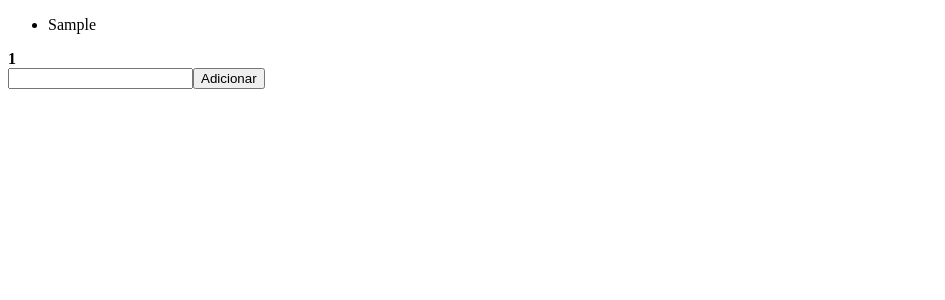
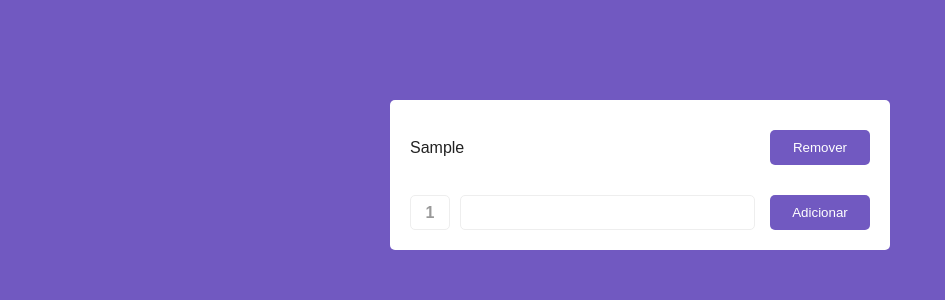
Before and after one commit to maurodesouza/hooks-gostack-introduction, a React (Create React App) app: page / in a window 1280 px wide. Both pictures are taken after typing "Sample" into the empty fields and a click on the button "Adicionar". Shown: the top 300 px of the page, without its empty margins (0-945 px from the left). Built offline with nearby package versions, Linux system fonts and the light colour scheme.

Commit message:
✨  feat: add style and method to delete

```diff
--- /dev/null
+++ b/src/App.css
@@ -0,0 +1,71 @@
+* {
+  padding: 0;
+  margin: 0;
+  box-sizing: border-box;
+  outline: 0;
+}
+
+html, body, #app {
+  min-height: 100%;
+}
+
+body {
+  background: #7159c1;
+  color: #222;
+  font-family: Arial, Helvetica, sans-serif;
+}
+
+form {
+  margin: 80px auto;
+  width: 100%;
+  max-width: 500px;
+  background: #fff;
+  border-radius: 5px;
+  padding: 20px;
+}
+
+ul li {
+  padding: 10px 0;
+  display: flex;
+  justify-content: space-between;
+  align-items: center;
+}
+
+ul li + li {
+  border-top: 1px solid #eee;
+}
+
+button {
+  border: 0;
+  background: #7159c1;
+  width: 100px;
+  padding: 10px 20px;
+  border-radius: 5px;
+  color: #fff;
+}
+
+div {
+  display: flex;
+  margin-top: 20px;
+}
+
+strong {
+  display: flex;
+  align-items: center;
+  justify-content: center;
+  width: 40px;
+  border-radius: 5px;
+  border: 1px solid #eee;
+  color: #999;
+  margin-right: 10px;
+}
+
+input {
+  flex: 1px;
+  padding: 5px 10px;
+  font-family: Arial, Helvetica, sans-serif;
+  color: #222;
+  margin-right: 15px;
+  border-radius: 5px;
+  border: 1px solid #eee;
+}
--- a/src/App.js
+++ b/src/App.js
@@ -1,4 +1,5 @@
 import React, { useState, useEffect, useMemo, useCallback } from 'react';
+import './App.css';
 
 function App() {
   const [tasks, setTasks] = useState([]);
@@ -28,21 +29,31 @@ function App() {
     return tasks.length;
   }, [tasks]);
 
+  const onDelete = index => {
+    setTasks(tasks.filter((_, i) => i !== index));
+  };
+
   return (
     <form onSubmit={handleSubmit}>
       <ul>
-        {tasks.map(task => (
-          <li key={`${task}${Math.random()}`}>{task}</li>
+        {tasks.map((task, index) => (
+          <li key={`${task}${Math.random()}`}>
+            {task}
+            <button type="button" onClick={() => onDelete(index)}>
+              Remover
+            </button>
+          </li>
         ))}
       </ul>
+      <div>
         <strong>{tasksSize}</strong>
-      <br />
         <input
           type="text"
           value={newTask}
           onChange={e => setNewTask(e.target.value)}
         />
         <button type="submit"> Adicionar </button>
+      </div>
     </form>
   );
 }
```
Lines whose indentation alone changed are shown as unchanged.
